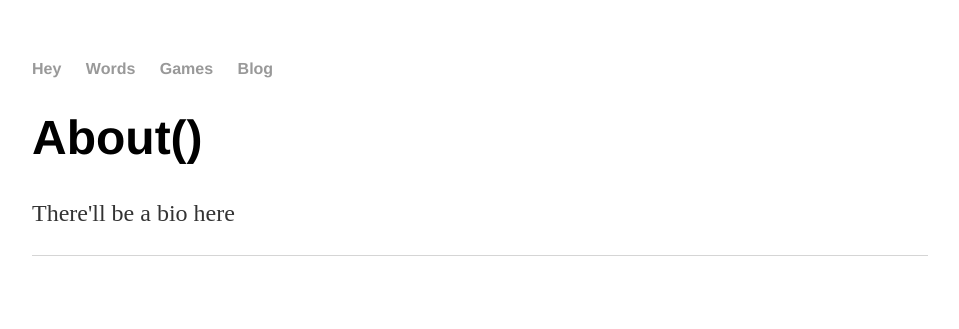
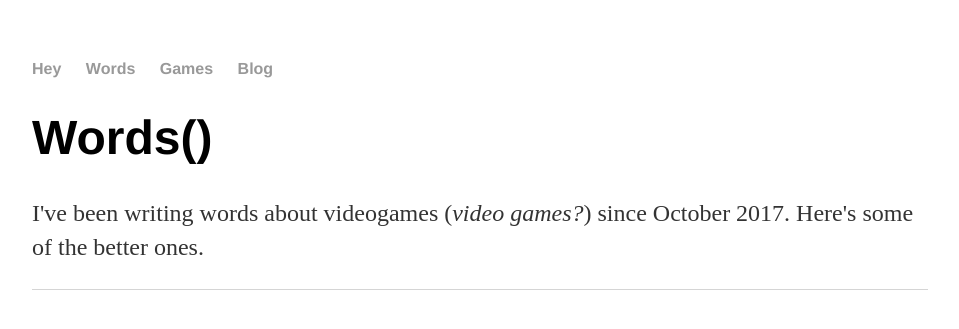
Before and after one commit to ScarletCatalie/ScarletCatalie.github.io, a Jekyll site: the page built from about/index.html, in a window 1280 px wide. Shown: the top 329 px of the page, without its empty margins (160-1119 px from the left). Built offline with Jekyll 4.4.1, drawn with Linux system fonts in a browser that asks for light colours.

Commit message:
Update index.html

```diff
--- a/about/index.html
+++ b/about/index.html
@@ -1,6 +1,6 @@
 ---
 layout: default
-title: About()
+title: Words()
 ---
 	<h1>{{ page.title }}</h1>
-	<p>There'll be a bio here<p>
+	<p>I've been writing words about videogames (<em>video games?</em>) since October 2017. Here's some of the better ones. <p>
```
